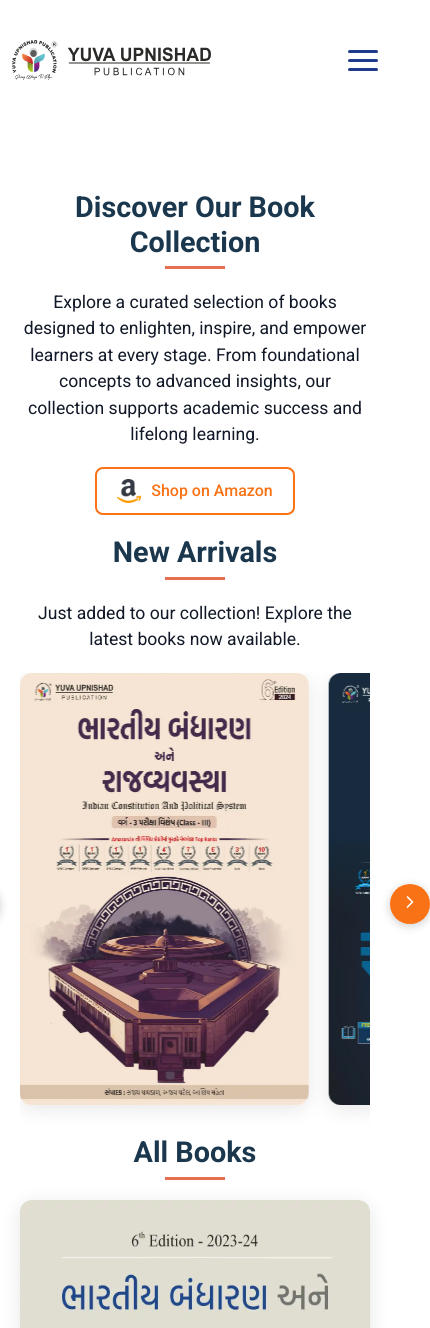
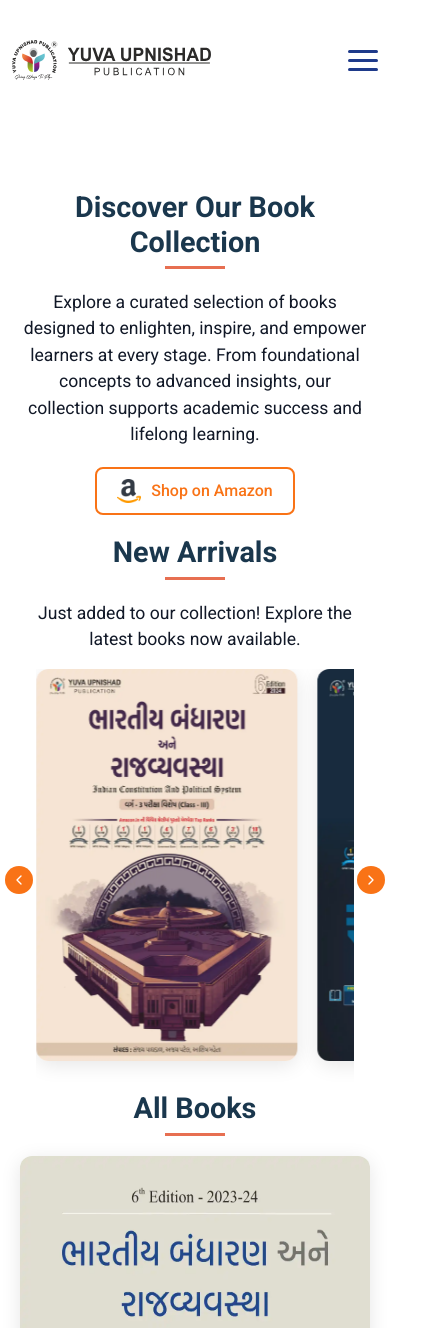
Before and after one commit to pruthvik91/Yuva-Upnishad, a React (Vite) app: page /books in a window 390 px wide. Shown: the top 1328 px of the page, 430 px wide, since content can reach past the window. Built offline with nearby package versions, Linux system fonts and the light colour scheme.

Commit message:
Enhance new arrivals slider styles and responsiveness; adjust button sizes and positions for better layout on various screen sizes.

```diff
--- a/src/pages/Gallery.css
+++ b/src/pages/Gallery.css
@@ -219,56 +219,71 @@
   height: 24px;
   width: auto;
 }
-.new-arrivals .section-intro {
-  margin-bottom: 20px;
-  font-size: 1.1rem;
-}
-.swiper-button-next,
-.swiper-button-prev {
-  color: #f97316; /* Match your theme's orange */
-  top: 40%;
+.new-arrivals-slider-wrapper {
+  position: relative;
 }
 
-.swiper-button-next:hover,
-.swiper-button-prev:hover {
-  color: #d65a0f;
-}
-.swiper-wrapper {
-  transition-timing-function: ease-in-out;
-}
 .custom-swiper-button {
   position: absolute;
   top: 50%;
   transform: translateY(-50%);
   background: #f97316;
   border: none;
-  color: #fff;
-  font-size: 1.5rem;
-  font-weight: bold;
+  color: white;
   border-radius: 50%;
   width: 40px;
   height: 40px;
-  box-shadow: 0 2px 10px rgba(0, 0, 0, 0.2);
   cursor: pointer;
   z-index: 10;
-  transition: background 0.3s, transform 0.2s;
+  display: flex;
+  align-items: center;
+  justify-content: center;
+  transition: background 0.3s ease, transform 0.2s ease;
 }
 
+.custom-swiper-button.prev {
+  left: -50px;
+}
+
+.custom-swiper-button.next {
+  right: -50px;
+}
 .custom-swiper-button:hover {
-  background: #ec6504b6;
-  color: white;
+  background-color: #ec6504;
   transform: translateY(-50%) scale(1.05);
 }
 
-.custom-swiper-button.prev {
-  left: -60px;
+/* ✅ Responsive tweaks */
+@media (max-width: 1200px) {
+ .new-arrivals-slider-wrapper {
+    padding: 0 16px;
+  }
+
+  .custom-swiper-button.prev {
+    left: -15px;
+  }
+
+  .custom-swiper-button.next {
+    right: -15px;
+  }
+
+}
+@media (max-width: 768px) {
+
+  .custom-swiper-button {
+    width: 32px;
+    height: 32px;
+  }
 }
 
-.custom-swiper-button.next {
-  right: -60px;
+@media (max-width: 480px) {
+  .custom-swiper-button {
+    width: 28px;
+    height: 28px;
+  }
+
+  .custom-swiper-button svg {
+    width: 16px;
+    height: 16px;
+  }
 }
-
-.new-arrivals-slider-wrapper {
-  position: relative;
-  /* padding: 0 50px; creates space for the buttons */
-}
```
